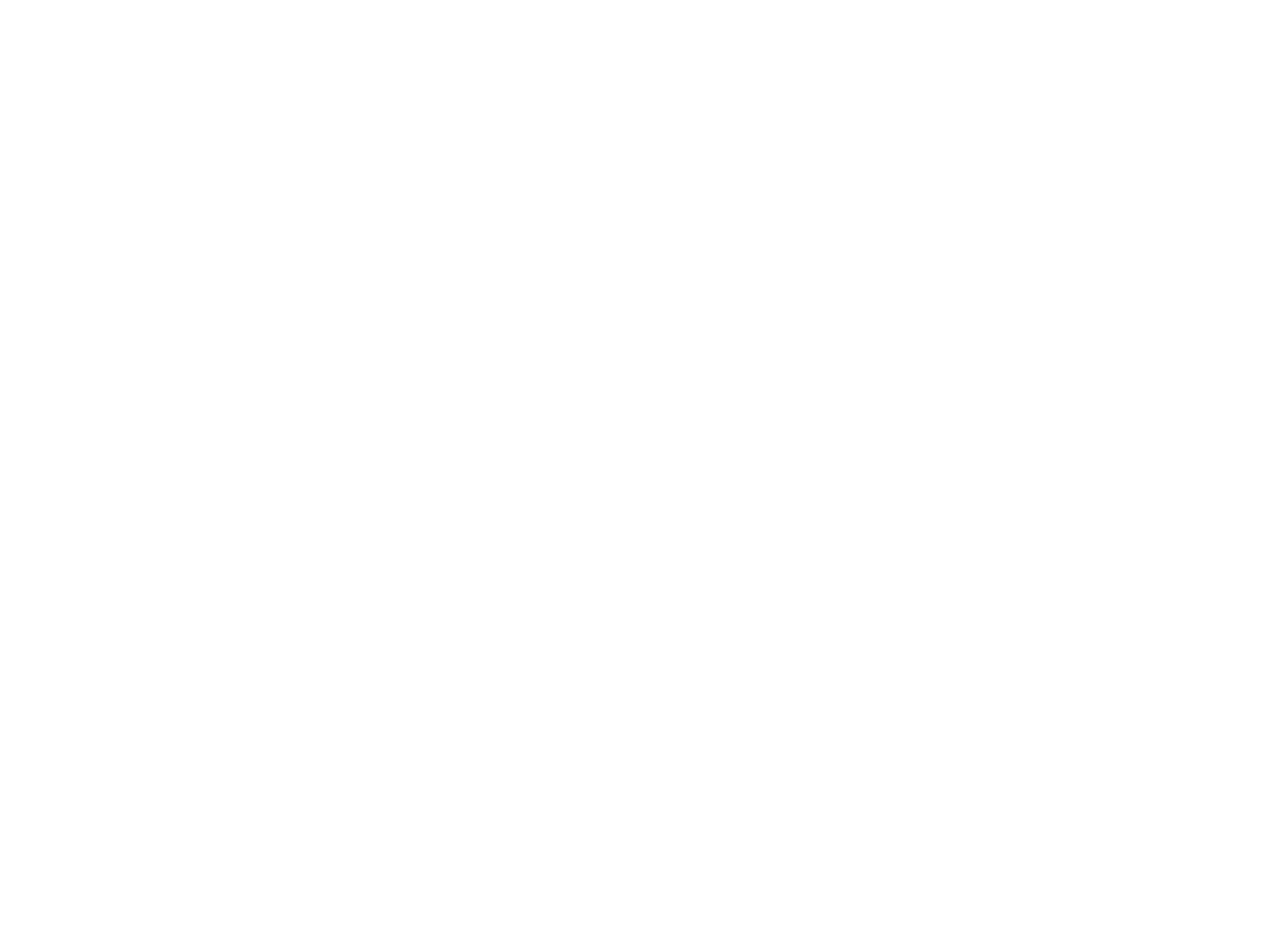
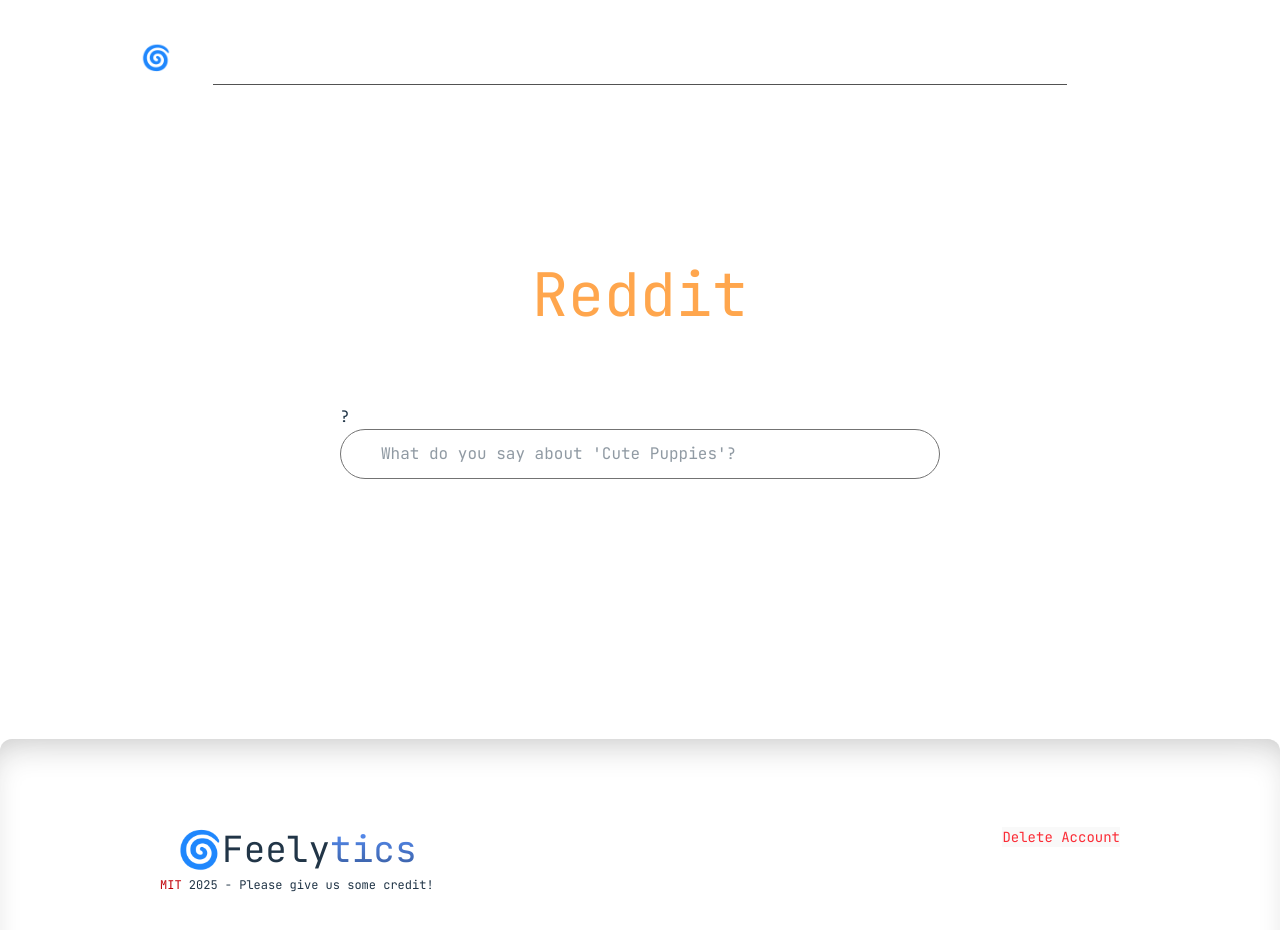
Before and after one commit to gabrielEFagundes/Feelytics, a Vue app: page /dashboards/reddit in a window 1280 px wide. Before the commit this address had no page. Shown: the top 930 px of the page. Before the commit the page ends 800 px from the top, so only its background shows below. Built offline with nearby package versions, Linux system fonts and the light colour scheme; no server answers; what vuefire would draw is missing.

Commit message:
:sparkles: feat: Data collection working and initiating dashboards page

```diff
--- a/src/components/Navbar.vue
+++ b/src/components/Navbar.vue
@@ -36,7 +36,7 @@
         </div>
         <div>
             <ul class="lg:flex hidden gap-[1.5rem]">
-                <a href="#" class="reddit">Reddit</a>
+                <a href="/dashboards/reddit" class="reddit">Reddit</a>
                 <a href="#" class="instagram">Instagram</a>
                 <a href="#" class="x">X</a>
                 <a href="#" class="facebook">Facebook</a>
--- a/src/pages/App.vue
+++ b/src/pages/App.vue
@@ -8,10 +8,11 @@
     <router-view />
 
     <nav>
-        <router-link to="/">Home</router-link>
-        <router-link to="/policy">Privacy Policy</router-link>
-        <router-link to="/auth">Login</router-link>
-        <router-link to="/terms">Terms</router-link>
+        <router-link to="/">Home</router-link>|
+        <router-link to="/policy">Privacy Policy</router-link>|
+        <router-link to="/auth">Login</router-link>|
+        <router-link to="/terms">Terms</router-link>|
+        <router-link to="/dashboards/reddit">RedditDashboards</router-link>
     </nav>
 </template>
 
--- /dev/null
+++ b/src/pages/RedditDashboards/RedditDashboards.vue
@@ -0,0 +1,37 @@
+<script setup>
+    import Navbar from '../../components/Navbar.vue';
+    import Footer from '../../components/Footer.vue';
+
+    const placeholders = [
+        "What topic today?",
+        "What you're thinking today?",
+        "What would you like to know?",
+        "What do you say about 'Cute Puppies'?",
+        "Let's rock those ideas!"
+    ];
+    const placeholderValue = Math.floor(Math.random() * placeholders.length);
+
+    const chosenValue = placeholders[placeholderValue];
+</script>
+
+<template>
+    <Navbar />
+
+    <main class="p-5 mb-[15rem]">
+        <div class="flex flex-col items-center mt-[10rem]">
+            <h1 class="text-[#FFA64D] text-6xl">Reddit</h1>
+        </div>
+        <div class="mx-[20rem]">
+            <div class="mt-[5rem] flex flex-col">
+                <p>?</p>
+                <input type="text" :placeholder="chosenValue" class="border border-neutral-500 px-10 py-3 rounded-4xl">
+            </div>
+        </div>
+    </main>
+
+    <Footer />
+</template>
+
+<style>
+
+</style>
--- a/src/routes/router.js
+++ b/src/routes/router.js
@@ -4,6 +4,7 @@
 import PrivacyPol from "../pages/PrivacyPolicy/PrivacyPol.vue";
 import Authentication from "../pages/Authentication/Auth.vue";
 import TermsAndConditions from "../pages/Terms&Conditions/TermsAndConditions.vue";
+import RedditDashboards from "../pages/RedditDashboards/RedditDashboards.vue";
 
 const routes = [
     { path: '/', component: Home },
@@ -11,6 +12,7 @@
     { path: '/policy', component: PrivacyPol },
     { path: '/auth', component: Authentication, props: true },
     { path: '/terms', component: TermsAndConditions },
+    { path: '/dashboards/reddit', component: RedditDashboards },
 ]
 
 export const router = createRouter({
```
Also changed, not shown: 2 other files (tests, documents, lock files or other folders).
